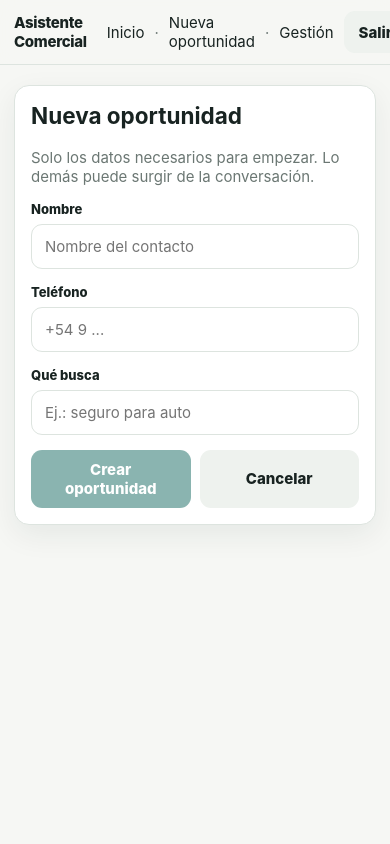
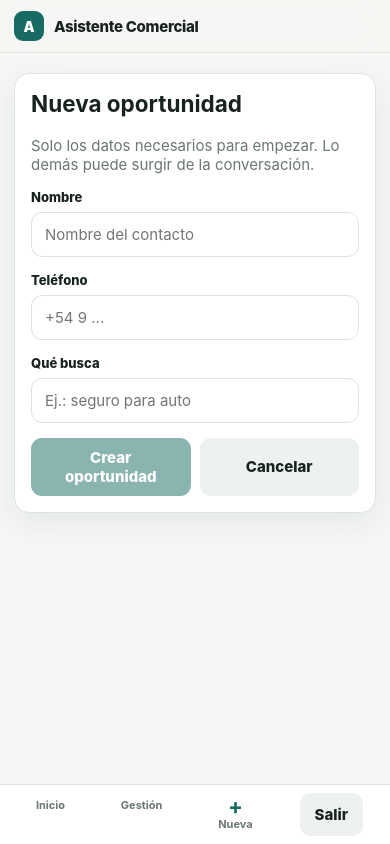
Before and after one commit to lucasgrosales-design/asistente-comercial, a Next.js app: page /oportunidades/nueva in a window 390 px wide. Built offline with nearby package versions, Linux system fonts and the light colour scheme; no server answers.

Commit message:
ui: improve core user experience and responsive navigation

```diff
--- a/app/layout.tsx
+++ b/app/layout.tsx
@@ -2,21 +2,14 @@ import "./globals.css";
 import Link from "next/link";
 import LogoutButton from "./lib/logout-button";
 
-export const metadata={title:"Asistente Comercial",description:"Memoria comercial simple para equipos que venden."};
+export const metadata={title:"Asistente Comercial",description:"Seguimiento comercial simple y accionable."};
 
 export default function RootLayout({children}:{children:React.ReactNode}){
-  return <div className="shell">
-    <header className="topbar">
-      <div className="topbar-inner">
-        <Link href="/" className="brand">Asistente Comercial</Link>
-        <nav className="row">
-          <Link href="/">Inicio</Link><span className="muted">·</span>
-          <Link href="/oportunidades/nueva">Nueva oportunidad</Link><span className="muted">·</span>
-          <Link href="/gestion">Gestión</Link>
-          <LogoutButton />
-        </nav>
-      </div>
-    </header>
-    {children}
-  </div>
-}
+return <div className="shell">
+<header className="topbar"><div className="topbar-inner">
+<Link href="/" className="brand"><span className="brand-mark">A</span><span>Asistente Comercial</span></Link>
+<nav className="nav"><Link href="/">Inicio</Link><Link href="/gestion">Gestión</Link><Link href="/oportunidades/nueva">Nueva oportunidad</Link><LogoutButton/></nav>
+</div></header>
+{children}
+<nav className="mobile-nav"><Link href="/">Inicio</Link><Link href="/gestion">Gestión</Link><Link href="/oportunidades/nueva"><span className="plus">+</span><br/>Nueva</Link><LogoutButton/></nav>
+</div>}
```
